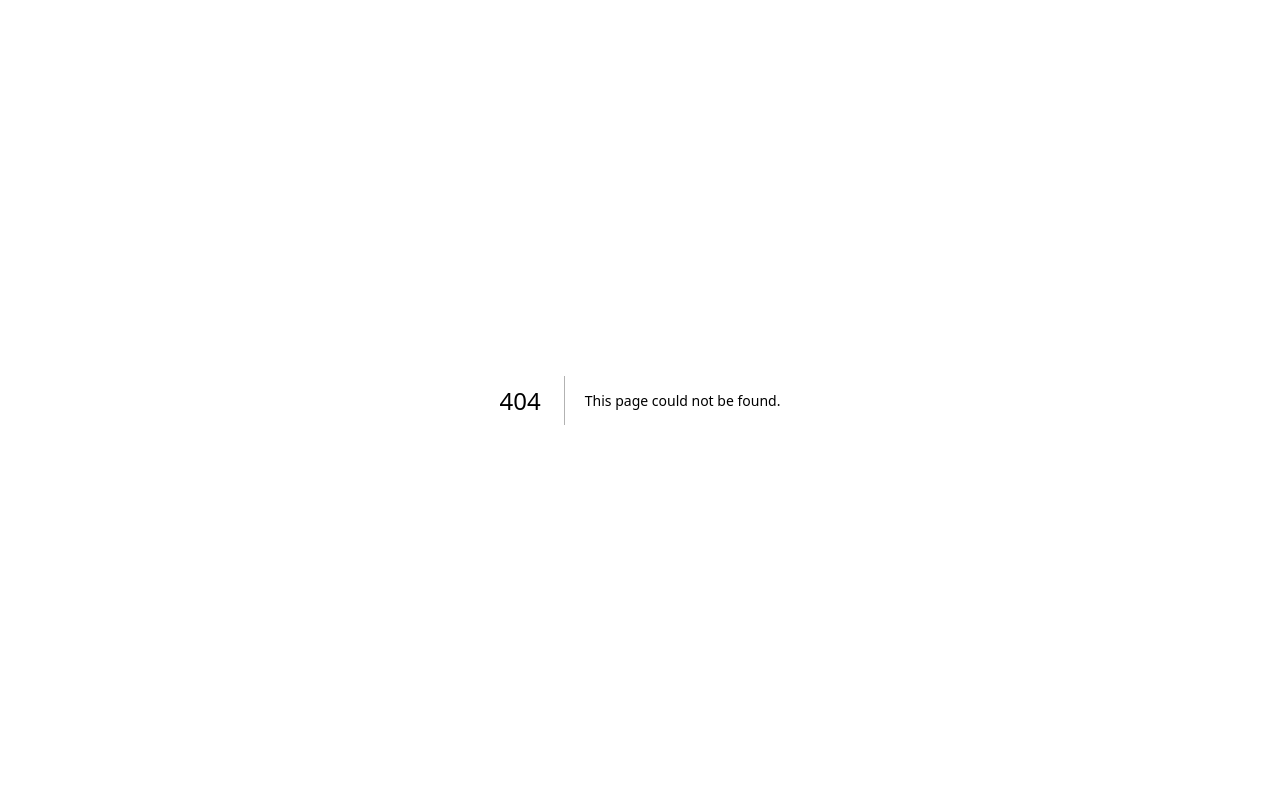
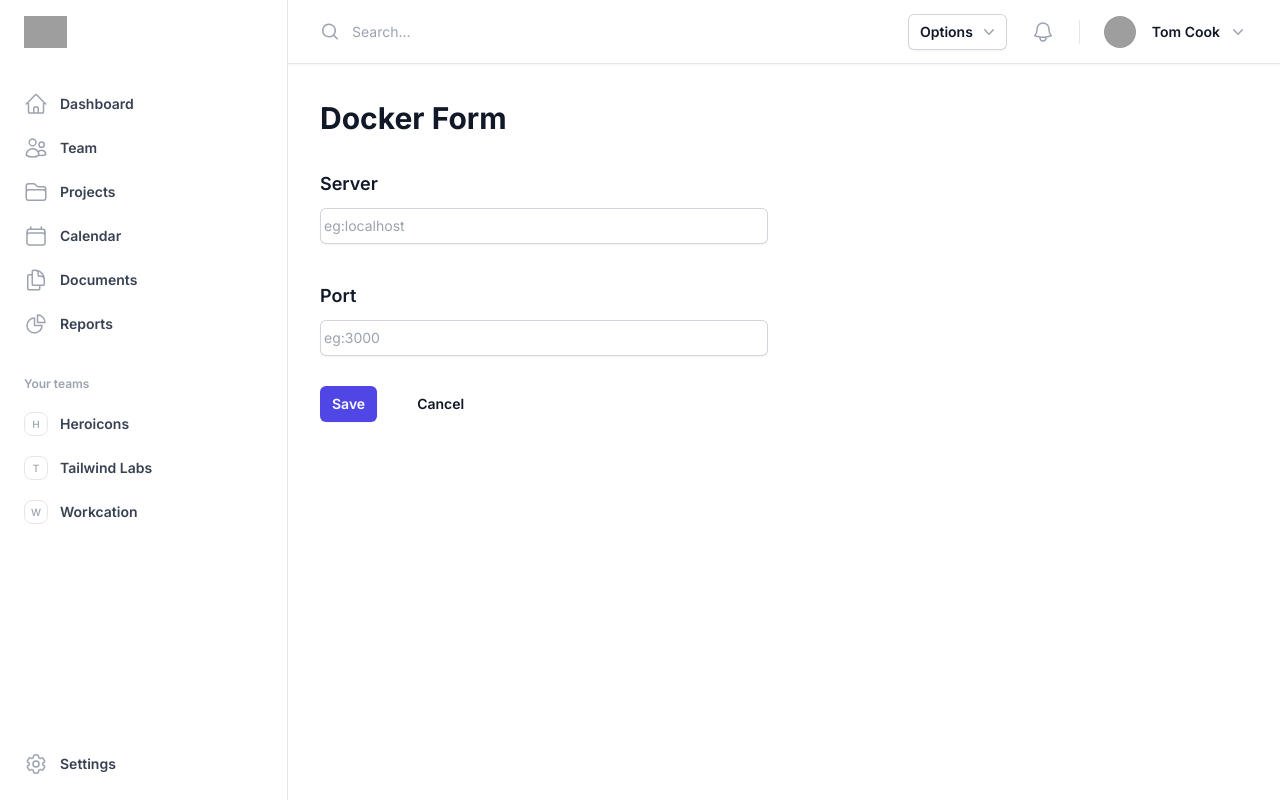
Before and after one commit to suresh130900/StellarSync, a Next.js app: page /dockerform in a window 1280 px wide. Before the commit this address had no page. Built offline with nearby package versions, Linux system fonts and the light colour scheme; grey boxes are pictures that could not be loaded.

Commit message:
Docker Details page and routing implemente

```diff
--- a/app/Components/Create_Dropdown.js
+++ b/app/Components/Create_Dropdown.js
@@ -35,7 +35,7 @@ export default function Create_Dropdown() {
                         <Menu.Item>
                             {({ active }) => (
                                 <Link
-                                    href="/Pages/Login"
+                                    href="/dockerform"
                                     className={classNames(
                                         active ? 'bg-gray-100 text-gray-900' : 'text-gray-700',
                                         'block px-4 py-2 text-sm'
--- a/app/Components/Services_List.js
+++ b/app/Components/Services_List.js
@@ -8,7 +8,7 @@ const projects = [
 ]
 
 function classNames(...classes) {
-    return classes.filter(Boolean).join(' ')
+    return classes.filter(Boolean).join(' this is the index page ')
 }
 
 export default function Services_List() {
--- a/app/Pages/SidePanel.js
+++ b/app/Components/sidepanel.js
@@ -1,3 +1,5 @@
+'use client'
+
 import { Fragment, useState } from 'react'
 import { Dialog, Menu, Transition } from '@headlessui/react'
 import {
@@ -13,11 +15,11 @@ import {
     XMarkIcon,
 } from '@heroicons/react/24/outline'
 import { ChevronDownIcon, MagnifyingGlassIcon } from '@heroicons/react/20/solid'
-import HomePage from './HomePage'
+import Page from '../homepage/page'
 import Create_Dropdown from "@/app/Components/Create_Dropdown";
 
 const navigation = [
-    { name: 'Dashboard', href: '#', icon: HomeIcon, current: true },
+    { name: 'Dashboard', href: '#', icon: HomeIcon, current: false },
     { name: 'Team', href: '#', icon: UsersIcon, current: false },
     { name: 'Projects', href: '#', icon: FolderIcon, current: false },
     { name: 'Calendar', href: '#', icon: CalendarIcon, current: false },
@@ -38,11 +40,12 @@ function classNames(...classes) {
     return classes.filter(Boolean).join(' ')
 }
 
-export default function Example() {
+export default function SidePanel({children}) {
     const [sidebarOpen, setSidebarOpen] = useState(false)
 
     return (
         <>
+
             <div>
                 <Transition.Root show={sidebarOpen} as={Fragment}>
                     <Dialog as="div" className="relative z-50 lg:hidden" onClose={setSidebarOpen}>
@@ -333,15 +336,14 @@ export default function Example() {
                             </div>
                         </div>
                     </div>
-
                     <main className="py-10">
                         <div className="px-4 sm:px-6 lg:px-8">
-
-
-                            <HomePage/>
+                            {/*<Page/>*/}
+                            {children}
                         </div>
                     </main>
                 </div>
+
             </div>
         </>
     )
--- a/app/Pages/DetailsForm.js
+++ /dev/null
@@ -1,48 +0,0 @@
-'use client'
-export default function DetailsForm() {
-    return (
-        <form>
-            <h2 className="text-base text-lg flex justify-center mt-20 font-bold leading-7 text-gray-900">Details Form</h2>
-            <div className="sm:col-span-4 flex flex-col items-center">
-                <div className="mt-4 mb-10">
-                    <label htmlFor="server" className="block text-lg font-medium leading-6 text-gray-900">
-                        Server
-                    </label>
-                    <div className="flex rounded-md shadow-sm ring-1 ring-inset ring-gray-300 focus-within:ring-2 focus-within:ring-inset focus-within:ring-indigo-600 sm:max-w-md">
-                        <input
-                            type="text"
-                            name="server"
-                            id="server"
-                            className="block flex-1 border-0 bg-transparent py-1.5 pl-1 text-gray-900 placeholder:text-gray-400 focus:ring-0 sm:text-sm sm:leading-6"
-                            placeholder="eg:localhost"
-                        />
-                    </div>
-                </div>
-
-                <div className="mb-4">
-                    <label htmlFor="port" className="block text-lg font-medium leading-6 text-gray-900">
-                        Port
-                    </label>
-                    <div className="flex rounded-md shadow-sm ring-1 ring-inset ring-gray-300 focus-within:ring-2 focus-within:ring-inset focus-within:ring-indigo-600 sm:max-w-md">
-                        <input
-                            type="text"
-                            name="port"
-                            id="port"
-                            className="block flex-1 border-0 bg-transparent py-1.5 pl-1 text-gray-900 placeholder:text-gray-400 focus:ring-0 sm:text-sm sm:leading-6"
-                            placeholder="eg:3000"
-                        />
-                    </div>
-                </div>
-            </div>
-
-            <div className="mt-0 flex items-center justify-end gap-x-6 mr-60">
-                <button type="button" className="text-sm font-semibold leading-6 text-gray-900">
-                    Cancel
-                </button>
-                <button type="submit" className="rounded-md bg-indigo-600 px-3 py-2 text-sm font-semibold text-white shadow-sm hover:bg-indigo-500 focus-visible:outline focus-visible:outline-2 focus-visible:outline-offset-2 focus-visible:outline-indigo-600">
-                    Save
-                </button>
-            </div>
-        </form>
-    );
-}
--- /dev/null
+++ b/app/dockerform/page.js
@@ -0,0 +1,54 @@
+'use client'
+import SidePanel from "@/app/Components/sidepanel";
+
+export default function Page() {
+    return (
+        <div>
+            <SidePanel>
+                <form>
+                    <h2 className="flex font-bold leading-7 text-3xl text-gray-900">Docker Form</h2>
+                    <div className="sm:col-span-4 flex-col">
+                        <div className="mt-10 mb-10">
+                            <label htmlFor="server" className="block text-lg font-semibold leading-6 text-gray-900">
+                                Server
+                            </label>
+                            <div className="flex rounded-md shadow-sm ring-1 mt-3 ring-inset ring-gray-300 focus-within:ring-2 focus-within:ring-inset focus-within:ring-indigo-600 sm:max-w-md">
+                                <input
+                                    type="text"
+                                    name="server"
+                                    id="server"
+                                    required
+                                    className="block flex-1 border-0 bg-transparent py-1.5 pl-1 text-gray-900 placeholder:text-gray-400 focus:ring-0 sm:text-sm sm:leading-6"
+                                    placeholder="eg:localhost"
+                                />
+                            </div>
+                        </div>
+                        <div className="mb-4">
+                            <label htmlFor="port" className="block text-lg font-semibold leading-6 text-gray-900">
+                                Port
+                            </label>
+                            <div className="flex rounded-md shadow-sm ring-1 mt-3 ring-inset ring-gray-300 focus-within:ring-2 focus-within:ring-inset focus-within:ring-indigo-600 sm:max-w-md">
+                                <input
+                                    type="text"
+                                    name="port"
+                                    id="port"
+                                    required
+                                    className="block flex-1 border-0 bg-transparent py-1.5 pl-1 text-gray-900 placeholder:text-gray-400 focus:ring-0 sm:text-sm sm:leading-6"
+                                    placeholder="eg:3000"
+                                />
+                            </div>
+                        </div>
+                    </div>
+                    <div className="gap-x-6 mr-60">
+                        <button type="submit" className="rounded-md bg-indigo-600 px-3 py-2 text-sm font-semibold text-white shadow-sm hover:bg-indigo-500 focus-visible:outline focus-visible:outline-2 focus-visible:outline-offset-2 focus-visible:outline-indigo-600">
+                            Save
+                        </button>
+                        <button type="button" className="text-sm font-semibold ml-10 mt-5 leading-6 text-gray-900">
+                            Cancel
+                        </button>
+                    </div>
+                </form>
+            </SidePanel>
+        </div>
+    );
+}
--- a/app/Pages/HomePage.js
+++ b/app/homepage/page.js
@@ -1,9 +1,11 @@
 'use client'
 import Services_List from "@/app/Components/Services_List";
+import SidePanel from "@/app/Components/sidepanel";
 
 export default function HomePage() {
     return(
         <div>
+            <SidePanel >
             <div className="flex">
                 <svg xmlns="http://www.w3.org/2000/svg" viewBox="0 0 24 24" fill="blue" className="md:w-24 w-24 h-24 md:ml-0 -ml-10">
                     <path d="M5.507 4.048A3 3 0 017.785 3h8.43a3 3 0 012.278 1.048l1.722 2.008A4.533 4.533 0 0019.5 6h-15c-.243 0-.482.02-.715.056l1.722-2.008z" />
@@ -60,6 +62,7 @@ export default function HomePage() {
                 <h1 className="font-semibold">Create Something New</h1>
                 <Services_List />
             </div>
+            </SidePanel>
         </div>
     );
 }
--- a/app/Pages/Login.js
+++ b/app/login/page.js
@@ -1,4 +1,6 @@
 'use client'
+import Link from "next/link";
+
 export default function Login() {
     return (
         <>
@@ -15,7 +17,7 @@ export default function Login() {
                 </div>
 
                 <div className="mt-10 sm:mx-auto sm:w-full sm:max-w-sm">
-                    <form className="space-y-6" action="#" method="POST">
+                    <form className="space-y-6">
                         <div>
                             <label htmlFor="email" className="block text-sm font-medium leading-6 text-gray-900">
                                 Email address
@@ -26,7 +28,6 @@ export default function Login() {
                                     name="email"
                                     type="email"
                                     autoComplete="email"
-                                    required
                                     className="block w-full rounded-md border-0 py-1.5 text-gray-900 shadow-sm ring-1 ring-inset ring-gray-300 placeholder:text-gray-400 focus:ring-2 focus:ring-inset focus:ring-indigo-600 sm:text-sm sm:leading-6"
                                 />
                             </div>
@@ -49,7 +50,6 @@ export default function Login() {
                                     name="password"
                                     type="password"
                                     autoComplete="current-password"
-                                    required
                                     className="block w-full rounded-md border-0 py-1.5 text-gray-900 shadow-sm ring-1 ring-inset ring-gray-300 placeholder:text-gray-400 focus:ring-2 focus:ring-inset focus:ring-indigo-600 sm:text-sm sm:leading-6"
                                 />
                             </div>
@@ -58,8 +58,7 @@ export default function Login() {
                         <div>
                             <button
                                 type="submit"
-                                className="flex w-full justify-center rounded-md bg-indigo-600 px-3 py-1.5 text-sm font-semibold leading-6 text-white shadow-sm hover:bg-indigo-500 focus-visible:outline focus-visible:outline-2 focus-visible:outline-offset-2 focus-visible:outline-indigo-600"
-                            >
+                                className="flex w-full justify-center rounded-md bg-indigo-600 px-3 py-1.5 text-sm font-semibold leading-6 text-white shadow-sm hover:bg-indigo-500 focus-visible:outline focus-visible:outline-2 focus-visible:outline-offset-2 focus-visible:outline-indigo-600">
                                 Sign in
                             </button>
                         </div>
@@ -67,9 +66,9 @@ export default function Login() {
 
                     <p className="mt-10 text-center text-sm text-gray-500">
                         Not a member?{' '}
-                        <a href="#" className="font-semibold leading-6 text-indigo-600 hover:text-indigo-500">
+                        <Link href="/homepage" className="font-semibold leading-6 text-indigo-600 hover:text-indigo-500">
                             Start a 14 day free trial
-                        </a>
+                        </Link>
                     </p>
                 </div>
             </div>
--- a/app/page.js
+++ b/app/page.js
@@ -1,11 +1,9 @@
-'use client'
+import Login from "@/app/login/page";
 
-import Example from "@/app/Pages/SidePanel";
-
-export default function Home(){
+export default function Index(){
     return(
         <div>
-            <Example />
+            <Login />
         </div>
     );
 }
```
Also changed, not shown: app/Pages/Navigation.js (deleted), 1 other file (tests, documents, lock files or other folders).
